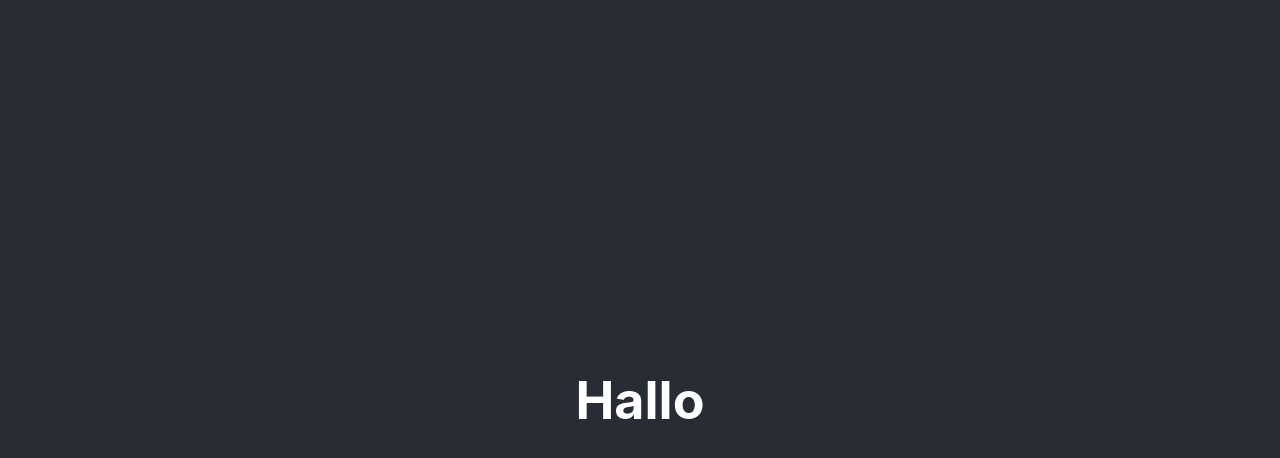
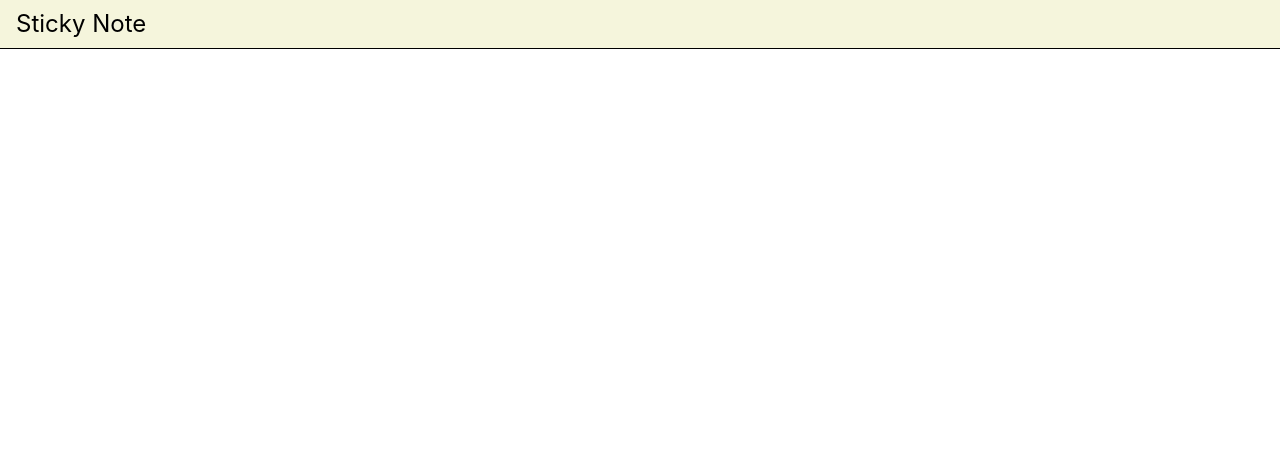
Before and after one commit to yterasaka/sticky-note, a React (Create React App) app: page / in a window 1280 px wide. Shown: the top 458 px of the page. Built offline with nearby package versions, Linux system fonts and the light colour scheme.

Commit message:
Add Header

```diff
--- a/src/App.js
+++ b/src/App.js
@@ -1,11 +1,11 @@
-import './App.css';
+//import './App.css';
+
+import { Header } from "./components/Header";
 
 function App() {
   return (
-    <div className="App">
-      <header className="App-header">
-        <h1>Hallo</h1>
-      </header>
+    <div>
+      <Header />
     </div>
   );
 }
--- /dev/null
+++ b/src/components/Header.jsx
@@ -0,0 +1,25 @@
+import styled from "styled-components";
+
+// CSS
+const HeaderWrapper = styled.header`
+  align-content: center;
+  display: flex;
+  height: 2rem;
+  justify-content: space-between;
+  line-height: 2rem;
+  padding: 0.5rem 1rem;
+  background-color: beige;
+  border-bottom: 1px solid;
+`;
+
+const HeaderTitle = styled.div`
+  font-size: 1.5rem;
+`;
+
+export const Header = () => {
+  return (
+  <HeaderWrapper>
+    <HeaderTitle>Sticky Note</HeaderTitle>
+  </HeaderWrapper>
+  );
+};
```
